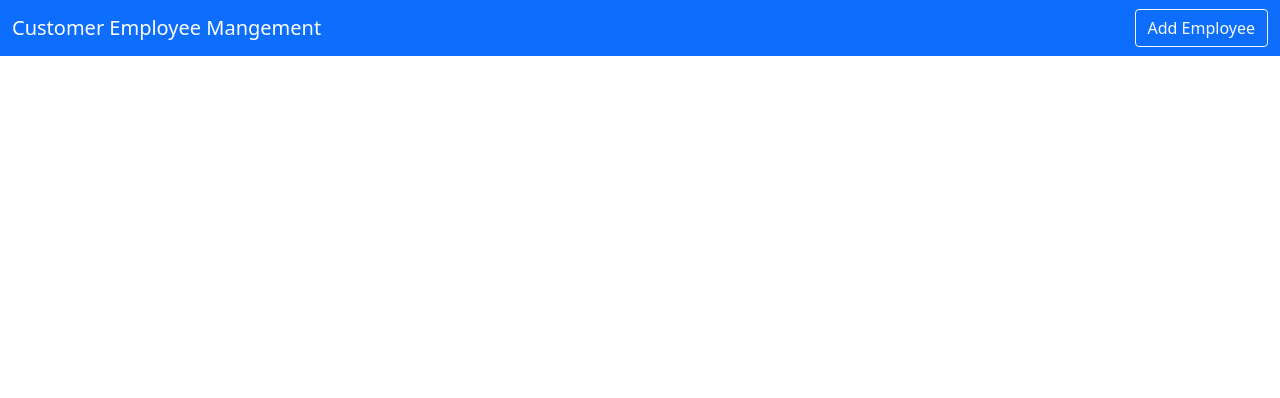
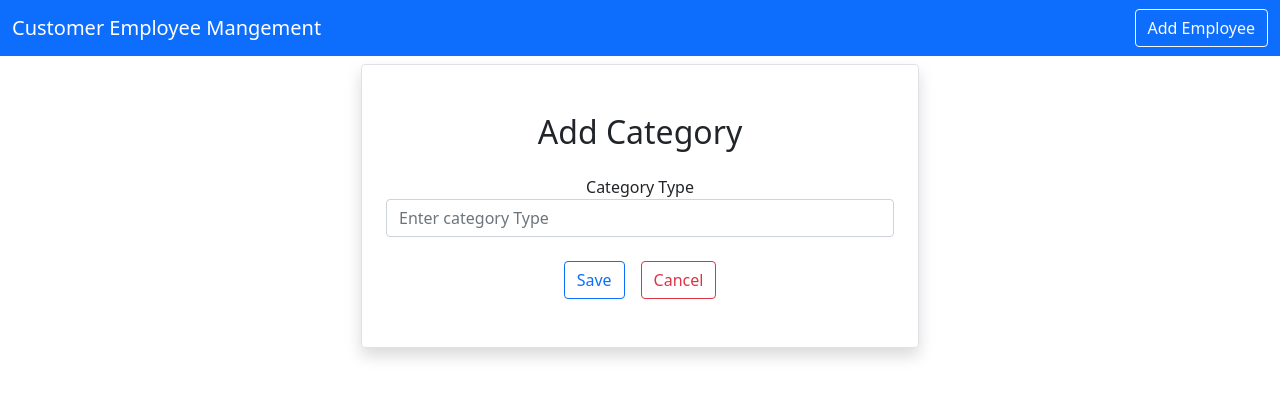
Before and after one commit to CodingComrades20/CEM-System, a React (Create React App) app in the folder FrontEnd/: page /addCategory in a window 1280 px wide. Shown: the top 398 px of the page. Built offline with nearby package versions, Linux system fonts and the light colour scheme.

Commit message:
initial commit

```diff
--- a/FrontEnd/src/App.js
+++ b/FrontEnd/src/App.js
@@ -17,7 +17,9 @@ import AddPayment from "./Pages/Payment/AddPayments"
 import EditPayment from "./Pages/Payment/EditPayments"
 import ViewPayment from "./Pages/Payment/ViewPayments"
 import Payment from "./Pages/Payment/PaymentList"
-
+import AddCategory from "./Pages/Product/AddCategory"
+import DropdownCategory from "./Pages/Product/DropdownCategory"
+import Categorylist from "./Pages/Product/CategoryList";
 function App() {
   return (
     <div className="App">
@@ -40,7 +42,9 @@ function App() {
           <Route exact path="/addPayment" element={<AddPayment/>}/>
           <Route exact path="/editPayment/:id" element={<EditPayment/>}/>
           <Route exact path="/viewPayment/:id" element={<ViewPayment/>}/>
-
+          <Route exact path="/addCategory" element={<AddCategory/>}/>
+          <Route exact path="/Categorylist" element={<Categorylist/>}/>
+          <Route exact path="/dropdownlist" element={<DropdownCategory/>}/>
         </Routes>
       </Router>
     </div>
--- a/FrontEnd/src/Pages/Payment/AddPayments.js
+++ b/FrontEnd/src/Pages/Payment/AddPayments.js
@@ -24,7 +24,7 @@ setPayment({...payment,[e.target.name]:e.target.value})
 const onSubmit=async(e)=>{
 e.preventDefault();
 await axios.post("http://localhost:8080/payment",payment)
-navigate("/")
+navigate("/payment")
 };
 
 {
--- a/FrontEnd/src/Pages/Payment/EditPayments.js
+++ b/FrontEnd/src/Pages/Payment/EditPayments.js
@@ -16,7 +16,6 @@ export default function EditPayment (){
 
 
 const{status,paymentMethod,paymentDate,dueAmount,supplier}=payment;
-
 const onInputChange=(e)=>{
 setPayment({...payment,[e.target.name]:e.target.value})
 };
@@ -51,9 +50,11 @@ navigate("/")
             </label>
             <input type={"text"} className="form-control" placeholder='Select status' name='status' value={status}
             onChange={(e)=>onInputChange(e)}/>
-              <select>
-                <option> </option>
-              </select>
+
+
+
+
+
           </div>
        <div className='mb-3>'>
             <label htmlFor="PaymentMethod" className="form-lable">
--- /dev/null
+++ b/FrontEnd/src/Pages/Product/AddCategory.js
@@ -0,0 +1,51 @@
+import axios from 'axios';
+import React, { useState } from 'react'
+import { Link, useNavigate } from 'react-router-dom';
+import DropdownCategory from './DropdownCategory';
+export default function AddCategory (){
+  let navigate=useNavigate()
+ const[category,setCategory]=useState({
+  categoryType:"",
+ })
+
+
+const{categoryType}=category;
+
+const onInputChange=(e)=>{
+setCategory({...category,[e.target.name]:e.target.value})
+};
+
+const onSubmit=async(e)=>{
+e.preventDefault();
+await axios.post("http://localhost:8080/category",category)
+navigate("/product")
+};
+
+{
+  return (
+    <div className='container'>
+      <div className='row>'>
+        <div className='col-md-6 offset-md-3 border rounded p-4 mt-2 shadow'>
+          <h2 className='text-center m-4'>Add Category</h2>
+          <form onSubmit={(e=>onSubmit(e))}>
+          <div className='mb-3>'>
+            <label htmlFor="Name" className="form-lable">
+            Category Type
+            </label>
+            <input type={"text"} className="form-control" placeholder='Enter category Type' name='categoryType' value={categoryType}
+            onChange={(e)=>onInputChange(e)}/>
+          </div>
+          <div className="text-center m-4">
+          <button type='submit' className='btn btn-outline-primary mx-2'>Save</button>
+          <Link  className='btn btn-outline-danger mx-2 ' to="/">Cancel</Link>
+          </div>
+
+          </form>
+
+
+        </div>
+      </div>
+    </div>
+  )
+}
+}
--- a/FrontEnd/src/Pages/Product/AddProduct.js
+++ b/FrontEnd/src/Pages/Product/AddProduct.js
@@ -1,6 +1,9 @@
 import axios from 'axios';
-import React, { useState } from 'react'
+//import React, { useState } from 'react'
 import { Link, useNavigate } from 'react-router-dom';
+import DropdownCategory from './DropdownCategory';
+import React, { useState, useEffect } from 'react';
+
 export default function AddProduct (){
   let navigate=useNavigate()
  const[product,setProduct]=useState({
@@ -20,11 +23,28 @@ const onInputChange=(e)=>{
 setProduct({...product,[e.target.name]:e.target.value})
 };
 
+
+
+
 const onSubmit=async(e)=>{
 e.preventDefault();
 await axios.post("http://localhost:8080/product",product)
-navigate("/")
+navigate("/product")
 };
+
+
+  const [options, setOptions] = useState([]);
+
+  useEffect(() => {
+    // Fetch data from the Spring Boot controller
+    const fetchData = async () => {
+      const response = await axios.get('http://localhost:8080/category');
+      const options = response.data.map(row => ({  label: row.categoryType,value: row.id}));
+      setOptions(options);
+    };
+
+    fetchData();
+  }, []);
 
 {
   return (
@@ -51,13 +71,13 @@ navigate("/")
 
           <div className='mb-3>'>
             <label htmlFor="Category" className="form-lable">
-            Product Category
+            Select Category
             </label>
-            <input type={"text"} className="form-control" placeholder='Select Product category' name='category' value={category}
-            onChange={(e)=>onInputChange(e)}/>
-              <select>
-                <option> </option>
-              </select>
+            <select onChange={(e)=>onInputChange(e)} className="form-control" placeholder='---select category---'name='category' value={category}>
+      {options.map(option => (
+        <option key={option.value} value={option.lable} >{option.label}</option>
+      ))}
+    </select>
           </div>
 
           <div className='mb-3>'>
--- /dev/null
+++ b/FrontEnd/src/Pages/Product/CategoryList.js
@@ -0,0 +1,54 @@
+import React, { useEffect,useState } from "react";
+import axios from "axios";
+export default function Categorylist() {
+
+    const[categories,setCategories]=useState([])
+    useEffect(()=>{
+      loadCategories();
+    },[]);
+
+
+    const loadCategories=async()=>{
+      const result=await axios.get("http://localhost:8080/category")
+      setCategories(result.data);
+    };
+
+    const deleteCategory=async(id)=>{
+    await axios.delete(`http://localhost:8080/category/${id}`)
+    loadCategories()
+    }
+
+
+    return (
+      <div>
+        <div className="container">
+        <table className="table border shadow">
+    <thead>
+      <tr>
+        <th scope="col">ID</th>
+        <th scope="col">Category Types</th>
+        <th scope="col">Action</th>
+      </tr>
+    </thead>
+    <tbody>
+
+        {
+          categories.map((categories,index)=>(
+                  <tr>
+              <th scope="row" key={index}>{index+1}</th>
+              <td>{categories.categoryType}</td>
+              <td>
+                    <button className="btn btn-danger mx-2"
+                    onClick={()=>deleteCategory(categories.id)}>Delete</button>
+              </td>
+
+                </tr>
+          ))
+        }
+
+    </tbody>
+  </table>
+  </div>
+      </div>
+  )
+}
--- /dev/null
+++ b/FrontEnd/src/Pages/Product/DropdownCategory.js
@@ -0,0 +1,26 @@
+import React, { useState, useEffect } from 'react';
+import axios from 'axios';
+
+
+export default function DropdownCategory() {
+  const [options, setOptions] = useState([]);
+
+  useEffect(() => {
+    // Fetch data from the Spring Boot controller
+    const fetchData = async () => {
+      const response = await axios.get('http://localhost:8080/category');
+      const options = response.data.map(row => ({ value: row.id, label: row.categoryType }));
+      setOptions(options);
+    };
+
+    fetchData();
+  }, []);
+
+  return (
+    <select >
+      {options.map(option => (
+        <option key={option.value} value={option.value} >{option.label}</option>
+      ))}
+    </select>
+  );
+}
```
